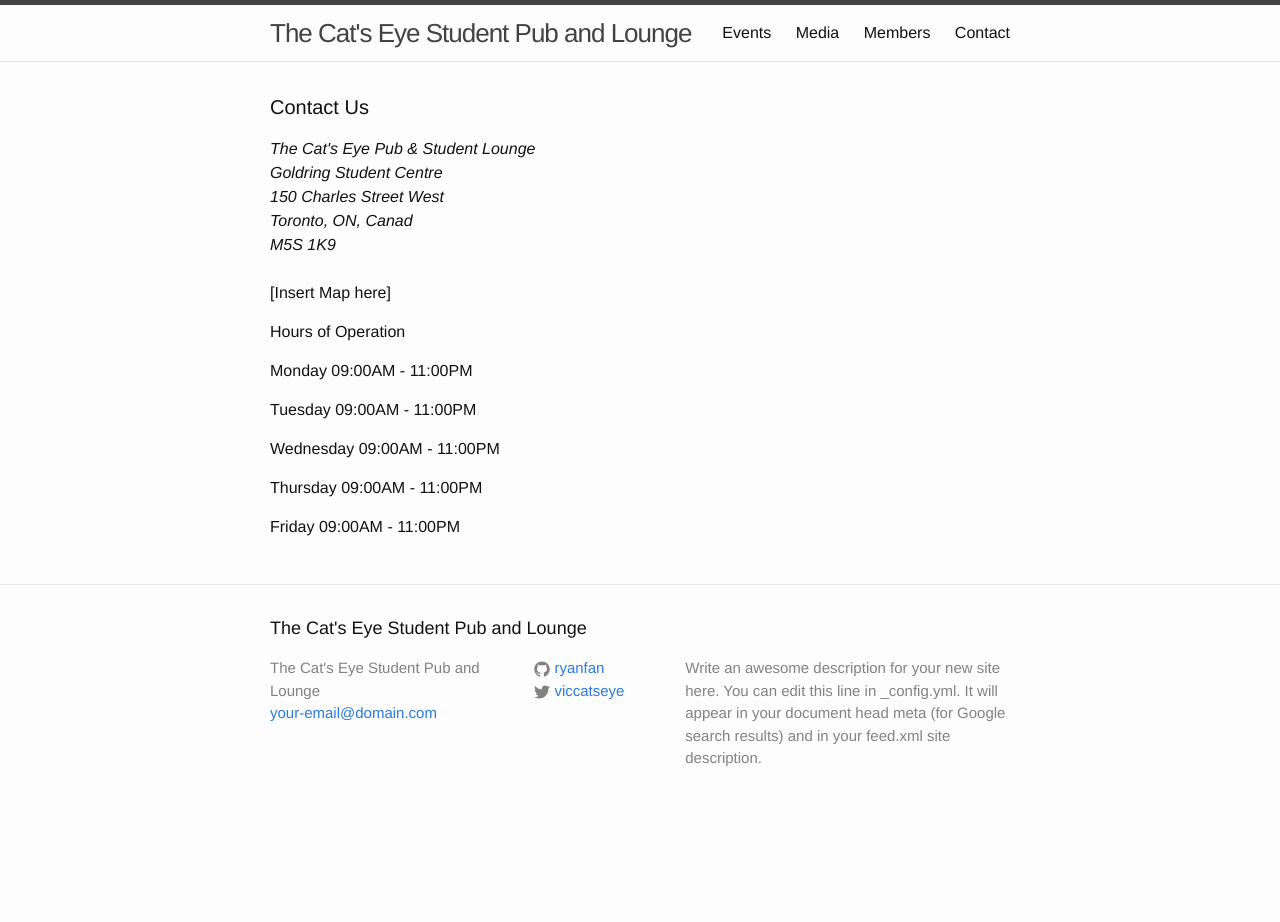
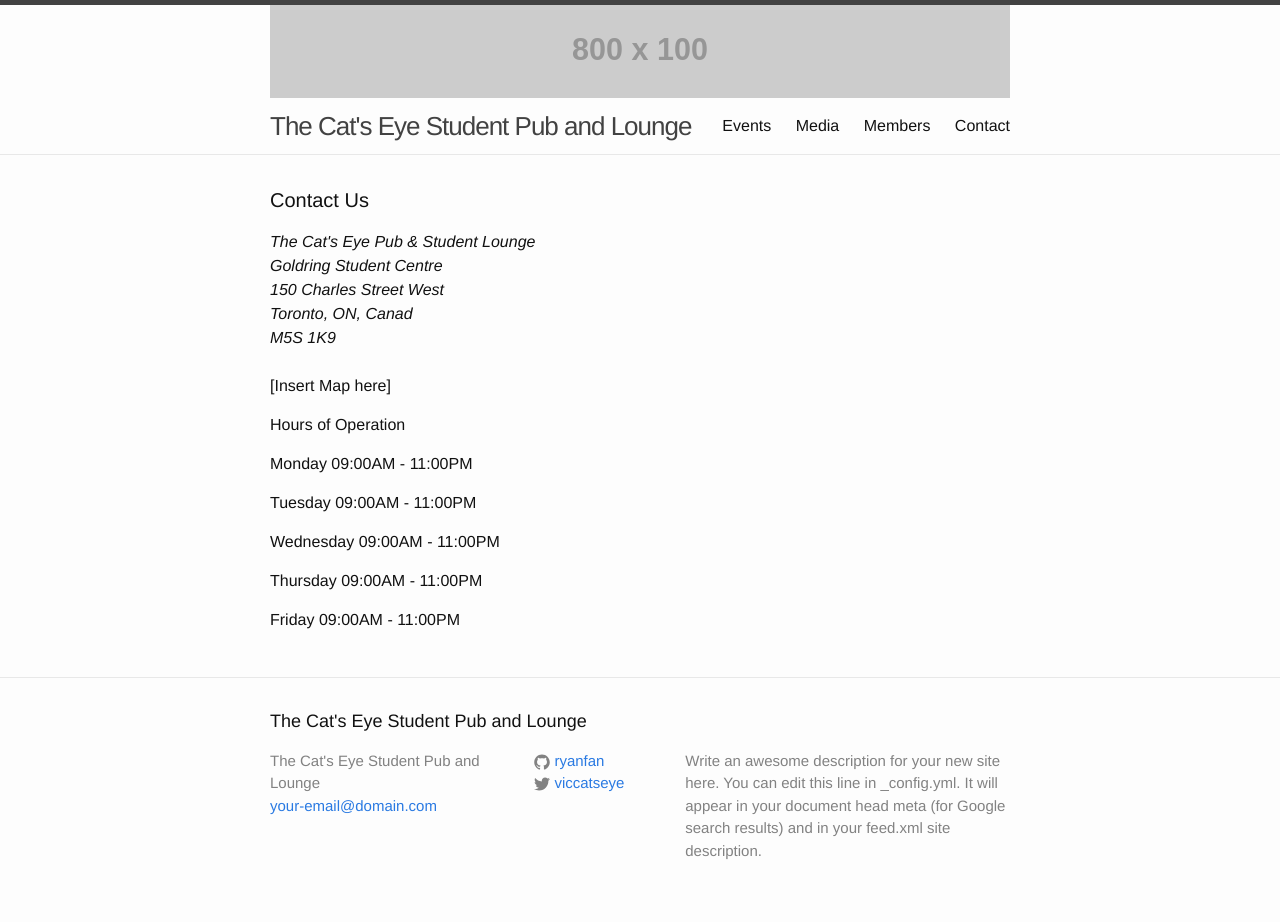
Before and after one commit to ryanfan/cats-eye, a Jekyll site: the page built from contact.html, in a window 1280 px wide. Built offline with Jekyll 4.4.1, drawn with Linux system fonts in a browser that asks for light colours; before the commit the page ends 900 px from its top, so only the background shows below that.

Commit message:
Added placeholder image for header.

```diff
--- a/_includes/header.html
+++ b/_includes/header.html
@@ -2,6 +2,8 @@
 
   <div class="wrapper">
 
+    <img src="http://placehold.it/800x100.jpg&amp;text= some picture of your size" alt="logo">
+    <br>
     <a class="site-title" href="{{ site.baseurl }}/">{{ site.title }}</a>
 
     <nav class="site-nav">
```
